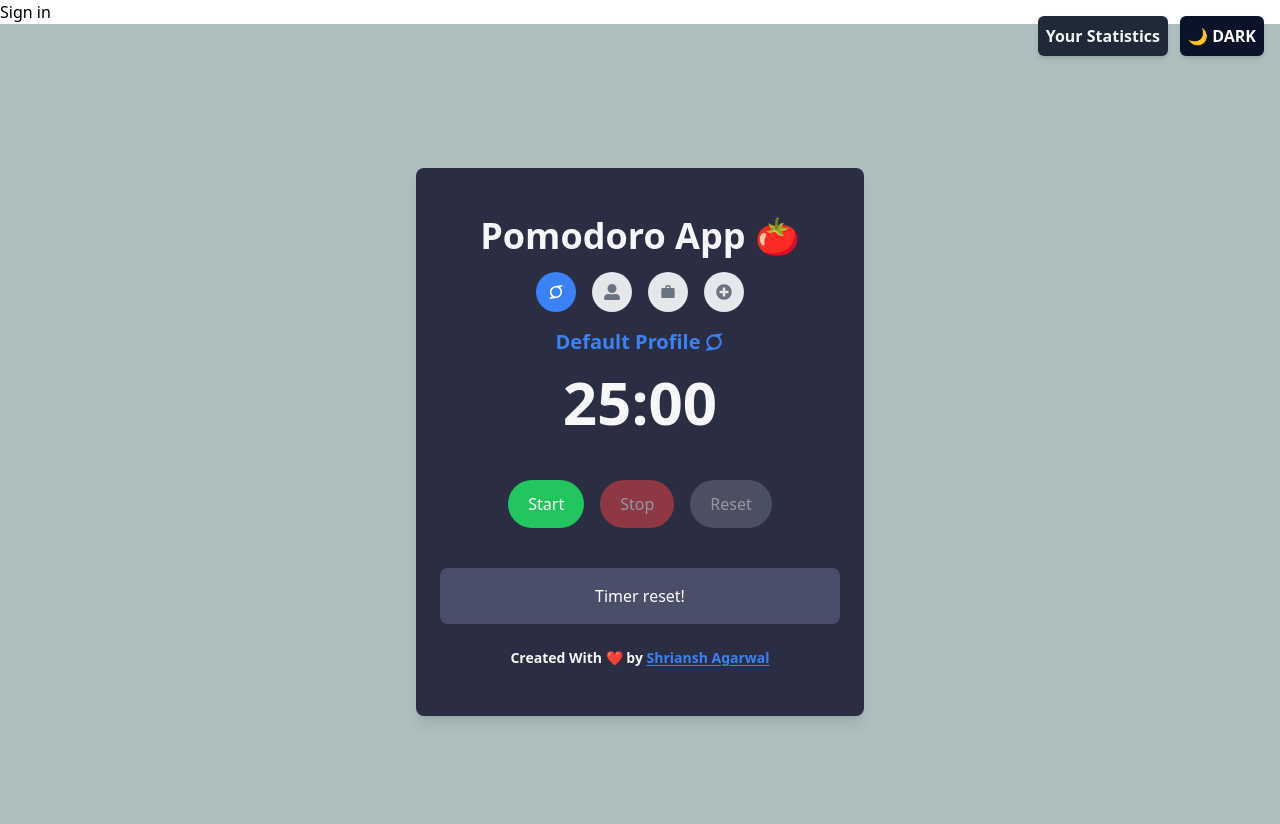
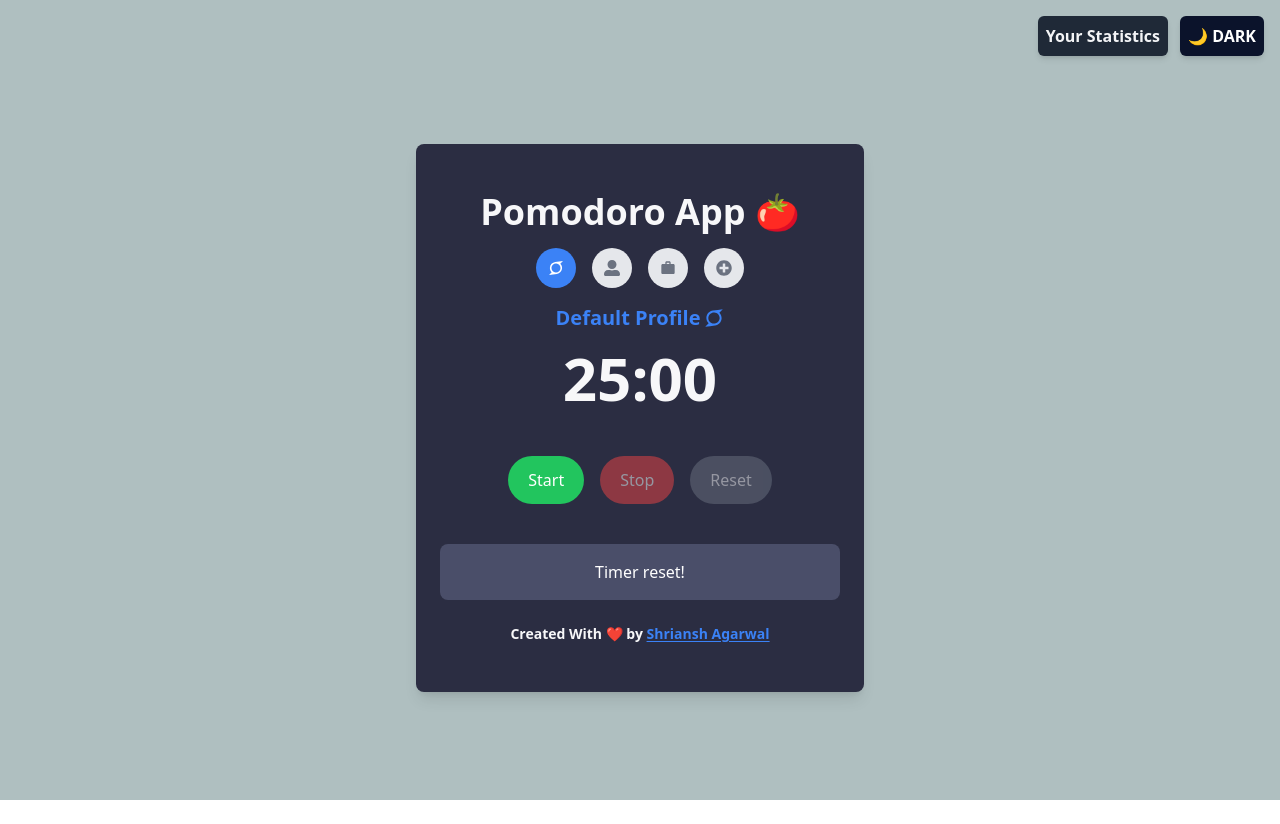
Before and after one commit to Shriansh2002/Pomodoro, a Next.js app: page / in a window 1280 px wide. After the commit the page ends 800 px from the top, so only its background shows below. Built offline with nearby package versions, Linux system fonts and the light colour scheme; no server answers.

Commit message:
Better Code

```diff
--- a/src/pages/index.js
+++ b/src/pages/index.js
@@ -1,22 +1,13 @@
+// Next
 import Head from 'next/head';
-import PomodoroTimer from '@/components/Pomodoro';
+
+// Context
 import { BackgroundProvider } from '@/context/BackgroundContext';
 
-import { signIn, signOut, useSession } from 'next-auth/react';
+// Components
+import PomodoroTimer from '@/components/Pomodoro';
 
 export default function Home() {
-  const { data: session } = useSession();
-
-  const handleSignin = (e) => {
-    e.preventDefault();
-    signIn();
-  };
-
-  const handleSignout = (e) => {
-    e.preventDefault();
-    signOut();
-  };
-
   return (
     <>
       <Head>
@@ -27,8 +18,6 @@ export default function Home() {
       </Head>
 
       <BackgroundProvider>
-        {session && <a href="#" onClick={handleSignout} className="btn-signin">Sign out</a>}
-        {!session && <a href="#" onClick={handleSignin} className="btn-signin">Sign in</a>}
         <PomodoroTimer />
       </BackgroundProvider>
     </>
```
